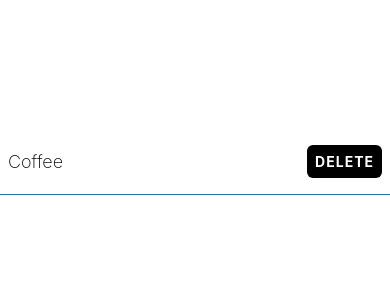
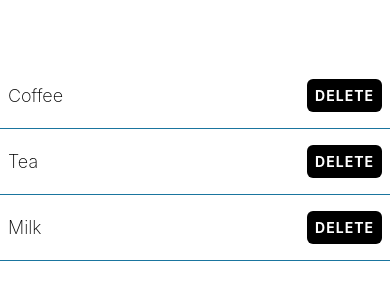
Before and after one commit to dawidbeno/ReactNative_learning, a React Native app in the folder taskly/: screen / in a window 390 px wide. Shown: the part 260-560 px from the top of the page. Built offline with nearby package versions, Linux system fonts and the light colour scheme.

Commit message:
custom shopping list component

```diff
--- a/taskly/App.tsx
+++ b/taskly/App.tsx
@@ -1,36 +1,15 @@
-import { StyleSheet, Text, View, TouchableOpacity, Alert } from 'react-native';
+import { StyleSheet, View } from 'react-native';
 import { theme } from "./theme";
+import { ShoppingListItem } from './components/ShoppingListItem';
 
 export default function App() {
-  const handleDelete = () => {
-    Alert.alert("Are you sure you want to delete this?",
-      "It will be gone for good",
-      [
-        {
-          text: "Yes",
-          onPress: () => console.log("Ok, deleting"),
-          style: "destructive",
-        },
-        {
-          text: "Cancel",
-          style: "cancel"
-        }
-      ],
-    );
-  };
+
 
   return (
     <View style={styles.container}>
-      <View style={styles.itemContainer}>
-        <Text style={styles.itemText}>Coffee</Text>
-        <TouchableOpacity
-          onPress={handleDelete}
-          style={styles.button}
-          activeOpacity={0.8}
-          >
-          <Text style={styles.buttonText}>Delete</Text>
-        </TouchableOpacity>
-      </View>
+      <ShoppingListItem name="Coffee" />
+      <ShoppingListItem name="Tea"/>
+      <ShoppingListItem name="Milk"/>
     </View>
   );
 }
--- /dev/null
+++ b/taskly/components/ShoppingListItem.tsx
@@ -0,0 +1,71 @@
+import { Alert, Text, TouchableOpacity, View, StyleSheet } from "react-native";
+import { theme } from "../theme";
+
+type Props = {
+    name?: String;
+};
+
+export function ShoppingListItem ({name }: Props) {
+      const handleDelete = () => {
+        Alert.alert(
+          `Are you sure you want to delete ${name}`,
+          "It will be gone for good",
+          [
+            {
+              text: "Yes",
+              onPress: () => console.log("Ok, deleting"),
+              style: "destructive",
+            },
+            {
+              text: "Cancel",
+              style: "cancel"
+            }
+          ],
+        );
+      };
+
+    return (
+        <View style={styles.itemContainer}>
+            <Text style={styles.itemText}>{name}</Text>
+            <TouchableOpacity
+                onPress={handleDelete}
+                style={styles.button}
+                activeOpacity={0.8}
+                >
+                <Text style={styles.buttonText}>Delete</Text>
+            </TouchableOpacity>
+        </View>
+    );
+};
+
+const styles = StyleSheet.create({
+  container: {
+    flex: 1,
+    backgroundColor: theme.colorWhite,
+    justifyContent: 'center',
+  },
+  itemContainer: {
+    borderBottomWidth: 1,
+    borderBottomColor: theme.colorCerulean,
+    paddingHorizontal: 8,
+    paddingVertical: 16,
+    flexDirection: "row",
+    alignItems: "center",
+    justifyContent: "space-between",
+  },
+  itemText: {
+    fontSize: 18,
+    fontWeight: "200",
+  },
+  button: {
+    backgroundColor: theme.colorBlack,
+    padding: 8,
+    borderRadius: 6,
+  },
+  buttonText: {
+    color: "#fff",
+    fontWeight: "bold",
+    textTransform: "uppercase",
+    letterSpacing: 1,
+  }
+});
```
